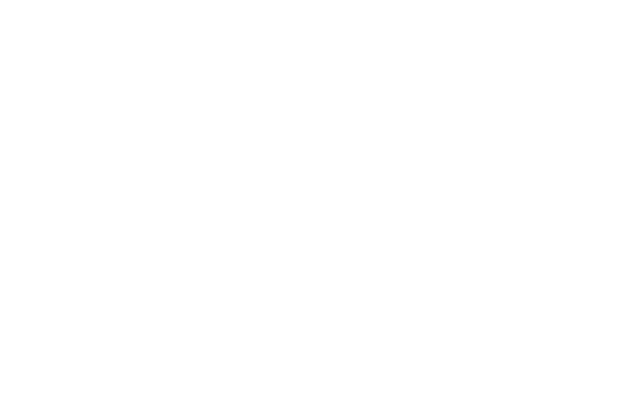
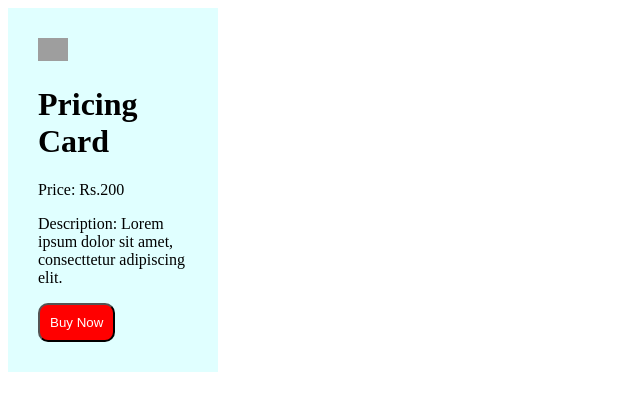
Before and after one commit to acciojob/pricing-card-DiveshRampal, a website: page main.html in a window 1280 px wide. Shown: the whole page, without its empty margins (0-640 px from the left). Drawn offline with Linux system fonts and the light colour scheme; grey boxes are pictures that could not be loaded.

Commit message:
created a submission

```diff
--- a/main.html
+++ b/main.html
@@ -5,11 +5,15 @@
 <head>
 	<link rel="stylesheet" href="styles.css">
 </head>
-
 <body>
-	<!-- the entire body must be written by student -->
-    <script type="text/javascript" src="./script.js">
-</script>
+    <script type="text/javascript" src="./script.js"></script>
+    <div class="Card">
+        <img src="https://en.wikipedia.org/wiki/Wikipedia:Image_markup_with_HTML#/media/File:A_sunflower.jpg" alt="not show">
+		<h1>Pricing Card</h1>
+		<p>Price: Rs.200</p>
+		<p>Description: Lorem ipsum dolor sit amet, consecttetur adipiscing elit.</p>
+		<button onclick="window.location.href='https://your-link.com';">Buy Now</button>
+    </div>
 
 </body>
 
--- a/styles.css
+++ b/styles.css
@@ -1 +1,17 @@
 /*  your css code here. If applicable */
+div{
+	width:150px;
+	padding:30px;
+	background-color: lightcyan;
+	box-shadow:black;
+	align-content:center;
+}
+
+img{width:30px;
+
+}
+button{padding:10px;
+	   background-color:red;
+	   color:white;
+		border-radius:10px;
+}
```
